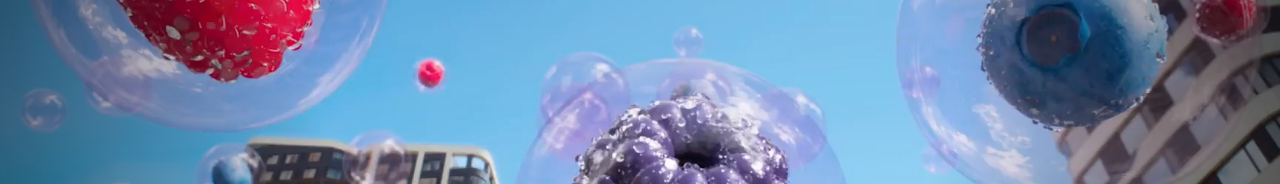
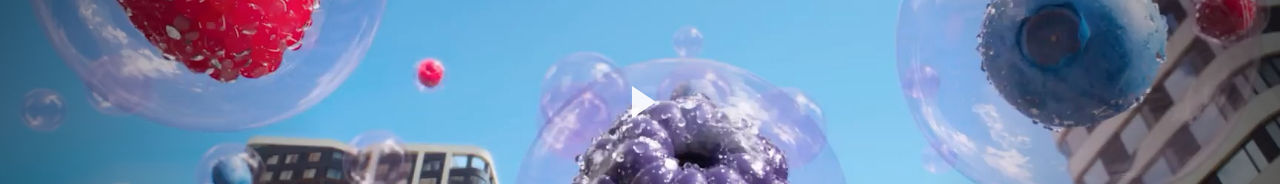
Before and after one commit to dimamelroz/melrozay.com, a Next.js app: page / in a window 1280 px wide. Shown: the part 298-482 px from the top of the page. Built offline with nearby package versions, Linux system fonts and the light colour scheme.

Commit message:
Add clean hero play fallback

```diff
--- a/src/components/hero/HeroVideo.tsx
+++ b/src/components/hero/HeroVideo.tsx
@@ -6,6 +6,7 @@ export function HeroVideo() {
   const videoRef = useRef<HTMLVideoElement>(null);
   const videoSrcRef = useRef<string | null>(null);
   const [videoReady, setVideoReady] = useState(false);
+  const [showPlayHint, setShowPlayHint] = useState(false);
   const [videoSrc, setVideoSrc] = useState<string | null>(null);
   const desktopPosterSrc = "/posters/showreel4-handbrake.mp4.jpg?v=first-frame-2";
   const mobilePosterSrc = "/posters/showreel4-mobile-handbrake.mp4.jpg?v=first-frame-2";
@@ -22,6 +23,7 @@ export function HeroVideo() {
       if (videoSrcRef.current !== nextSrc) {
         videoSrcRef.current = nextSrc;
         setVideoReady(false);
+        setShowPlayHint(false);
         setVideoSrc(nextSrc);
       }
     };
@@ -59,6 +61,19 @@ export function HeroVideo() {
     };
   }, [videoSrc]);
 
+  useEffect(() => {
+    if (!videoSrc || videoReady) {
+      setShowPlayHint(false);
+      return;
+    }
+
+    const timer = window.setTimeout(() => {
+      setShowPlayHint(true);
+    }, 1200);
+
+    return () => window.clearTimeout(timer);
+  }, [videoReady, videoSrc]);
+
   const handleVideoReady = () => {
     const video = videoRef.current;
     if (video && video.currentTime > 0.05) {
@@ -66,6 +81,15 @@ export function HeroVideo() {
     }
     video?.play().catch(() => {
       // Autoplay may be blocked until interaction; ignore.
+    });
+  };
+
+  const handlePlayHintClick = () => {
+    const video = videoRef.current;
+    if (!video) return;
+    video.muted = true;
+    video.play().catch(() => {
+      // Safari may still block playback until it accepts the gesture.
     });
   };
 
@@ -104,6 +128,26 @@ export function HeroVideo() {
           }}
         />
       ) : null}
+      {showPlayHint && !videoReady ? (
+        <button
+          type="button"
+          aria-label="play showreel"
+          onClick={handlePlayHintClick}
+          className="absolute left-1/2 top-1/2 z-10 flex h-16 w-16 -translate-x-1/2 -translate-y-1/2 items-center justify-center border-0 bg-transparent p-0 text-white opacity-90 pointer-events-auto"
+        >
+          <span
+            aria-hidden="true"
+            style={{
+              width: 0,
+              height: 0,
+              borderTop: "16px solid transparent",
+              borderBottom: "16px solid transparent",
+              borderLeft: "24px solid currentColor",
+              transform: "translateX(4px)",
+            }}
+          />
+        </button>
+      ) : null}
       <div
         className="absolute inset-0 pointer-events-none"
         style={{
```
